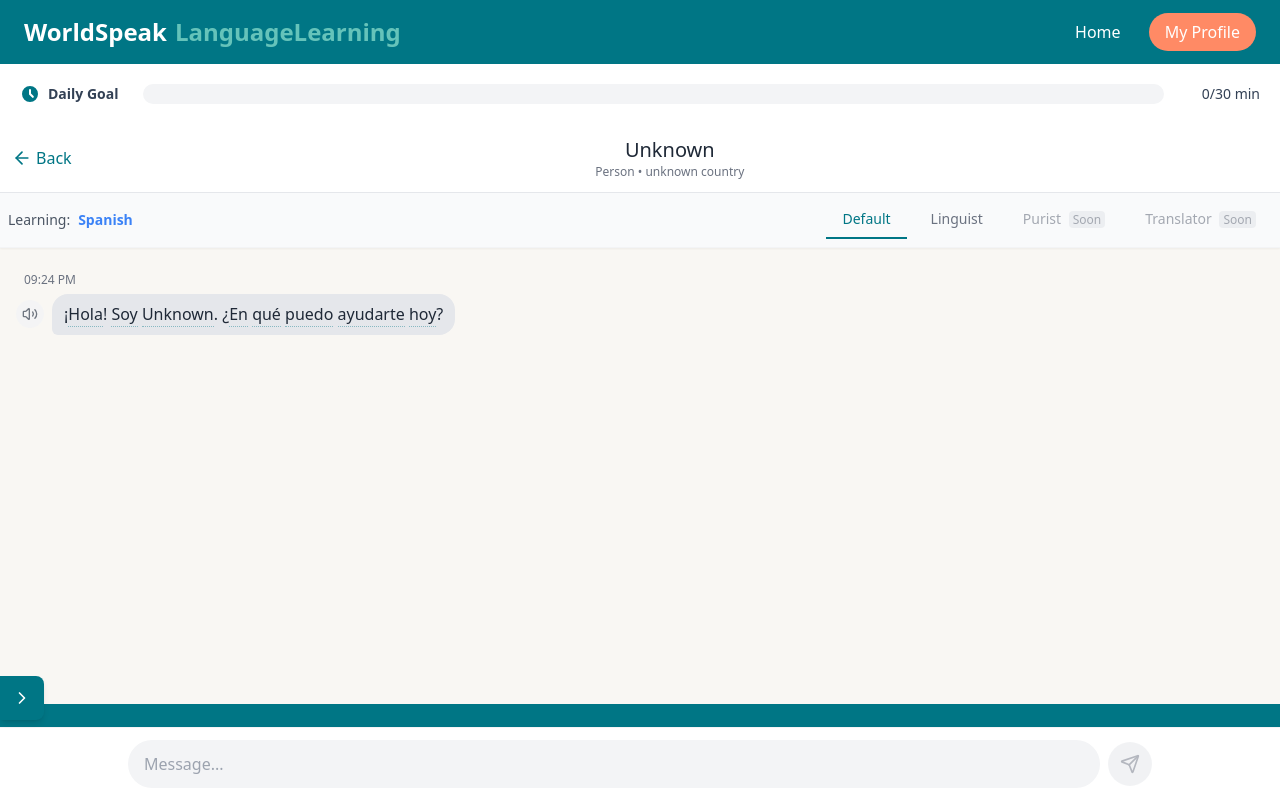
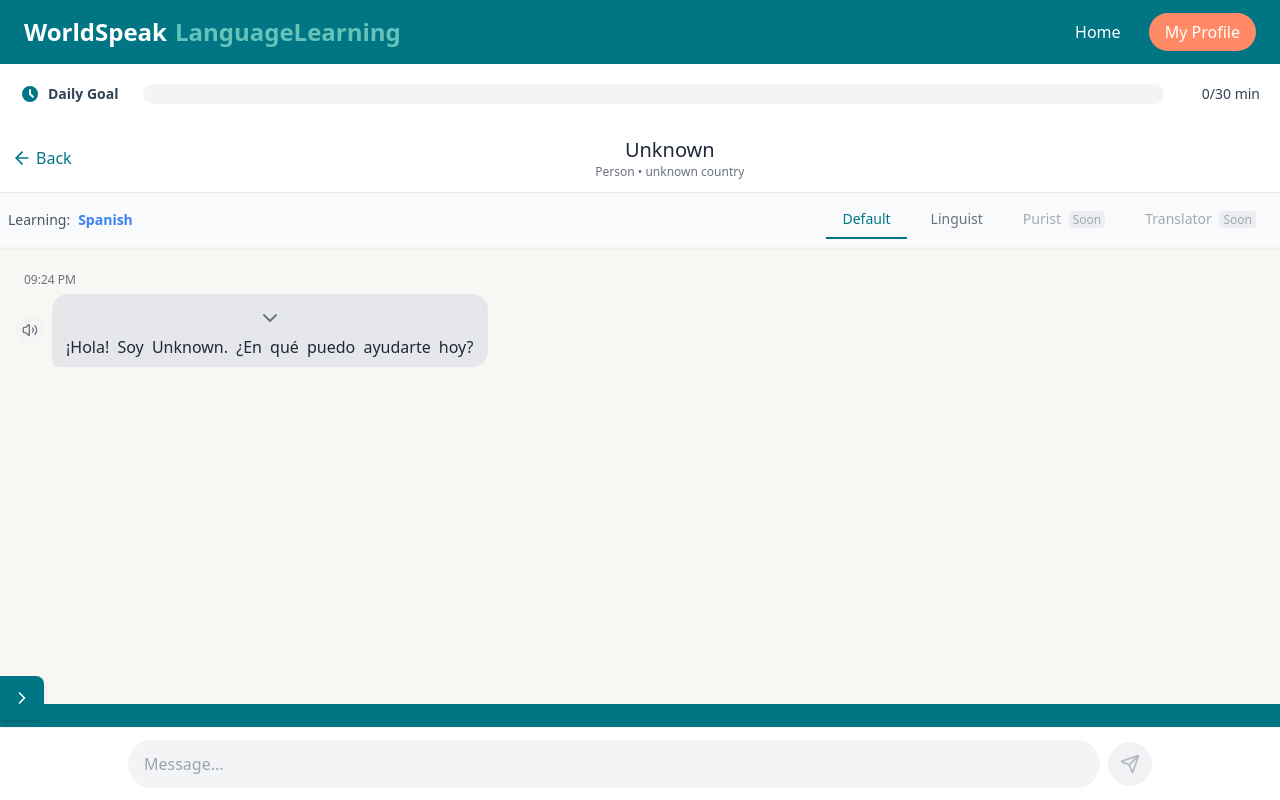
Before and after one commit to Alyosha-Cole/WORLD-SPEAK, a SvelteKit app in the folder frontend/: page /country/1/people/1/chat in a window 1280 px wide. Built offline with nearby package versions, Linux system fonts and the light colour scheme.

Commit message:
cleaned up toolbar with a collapseable chevron

```diff
--- /dev/null
+++ b/frontend/src/lib/components/DefaultModeToolbar.svelte
@@ -0,0 +1,85 @@
+<!-- DefaultModeToolbar.svelte -->
+<script>
+    import { createEventDispatcher } from 'svelte';
+    import { Eye, Volume2, Languages, Image } from 'lucide-svelte';
+
+    // Props
+    export let activeTool = 'inspect'; // Default tool is "inspect"
+    export let enabledTools = {
+      inspect: true,   // Enabled by default
+      speak: false,    // Set to true when ready
+      translate: false, // Set to true when ready
+      image: false     // Set to true when ready
+    };
+
+    // Event dispatcher to communicate with parent component
+    const dispatch = createEventDispatcher();
+
+    // Tool configurations
+    const tools = [
+      {
+        id: 'inspect',
+        name: 'Inspect',
+        icon: Eye,
+        description: 'Click on words to see details'
+      },
+      {
+        id: 'speak',
+        name: 'Speak',
+        icon: Volume2,
+        description: 'Click on words to hear pronunciation (UI only)'
+      },
+      {
+        id: 'translate',
+        name: 'Translate',
+        icon: Languages,
+        description: 'Click on words to see translation'
+      },
+      {
+        id: 'image',
+        name: 'Image',
+        icon: Image,
+        description: 'Click on words to see related images'
+      }
+    ];
+
+    // Handle tool selection
+    function selectTool(toolId) {
+      // The inspect tool is always available
+      if (toolId === 'inspect') {
+        activeTool = toolId;
+        dispatch('toolChange', { toolId });
+        return;
+      }
+
+      // If other tools are disabled, show coming soon message
+      if (!enabledTools[toolId]) {
+        dispatch('comingSoon', { toolId });
+        return;
+      }
+
+      // Otherwise set it as the active tool
+      activeTool = toolId;
+      dispatch('toolChange', { toolId });
+    }
+  </script>
+
+  <div class="default-mode-toolbar bg-white border-b border-gray-200 py-2">
+    <div class="flex justify-around items-center">
+      {#each tools as tool}
+        <button
+          class="flex flex-col items-center p-2 rounded-md transition-colors
+                {activeTool === tool.id ? 'bg-blue-100 text-blue-700' : 'text-gray-600 hover:bg-gray-100'}
+                {!enabledTools[tool.id] && tool.id !== 'inspect' ? 'opacity-60' : 'opacity-100'}"
+          on:click={() => selectTool(tool.id)}
+          title={enabledTools[tool.id] || tool.id === 'inspect' ? tool.description : `${tool.name} - Coming Soon!`}
+        >
+          <svelte:component this={tool.icon} class="h-5 w-5 mb-1" />
+          <span class="text-xs">{tool.name}</span>
+          {#if !enabledTools[tool.id] && tool.id !== 'inspect'}
+            <span class="text-xs text-gray-500">Soon</span>
+          {/if}
+        </button>
+      {/each}
+    </div>
+  </div>
--- /dev/null
+++ b/frontend/src/lib/components/DefaultToolHandler.svelte
@@ -0,0 +1,84 @@
+<!-- DefaultToolHandler.svelte -->
+<script>
+    import { createEventDispatcher } from 'svelte';
+
+    // Props
+    export let message = "";
+    export let language = "spanish";
+    export let activeTool = "inspect";
+
+    // Event dispatcher
+    const dispatch = createEventDispatcher();
+
+    // Process the message text to create a structure we can work with
+    let words = [];
+
+    $: {
+      if (message) {
+        words = message.split(/\s+/).map((word, index) => ({
+          text: word,
+          originalIndex: index,
+          cleanText: word.replace(/[.,!?;:()'"]/g, '')
+        }));
+      }
+    }
+
+    // Handle word click based on active tool
+    function handleWordClick(word, event) {
+      // Calculate position info for popups or sidebars
+      const rect = event.target.getBoundingClientRect();
+      const posInfo = {
+        x: rect.left + (rect.width / 2),
+        y: rect.top,
+        width: rect.width,
+        height: rect.height
+      };
+
+      // Always allow inspect tool to work since it's implemented
+      if (activeTool === 'inspect') {
+        dispatch('inspect', { word: word.cleanText, posInfo });
+        return;
+      }
+
+      // Dispatch different events based on active tool
+      switch (activeTool) {
+        case 'speak':
+          dispatch('speak', { word: word.cleanText });
+          break;
+        case 'translate':
+          dispatch('translate', { word: word.cleanText, posInfo });
+          break;
+        case 'image':
+          dispatch('image', { word: word.cleanText });
+          break;
+        default:
+          // Default to inspect as fallback
+          dispatch('inspect', { word: word.cleanText, posInfo });
+      }
+    }
+  </script>
+
+  <div class="message-content">
+    {#each words as word, i}
+      <span
+        class="word cursor-pointer {
+          activeTool === 'inspect' ? 'hover:bg-blue-50' :
+          activeTool === 'speak' ? 'hover:bg-green-50' :
+          'hover:bg-yellow-100'
+        } px-0.5 py-0.5 rounded"
+        on:click={(e) => handleWordClick(word, e)}
+      >
+        {word.text}{i < words.length - 1 ? ' ' : ''}
+      </span>
+    {/each}
+  </div>
+
+  <style>
+    .message-content {
+      line-height: 1.5;
+    }
+
+    .word {
+      display: inline;
+    }
+  </style>
--- a/frontend/src/lib/components/DefaultView.svelte
+++ b/frontend/src/lib/components/DefaultView.svelte
@@ -1,92 +1,111 @@
+<!-- DefaultView.svelte -->
 <script>
+  import { createEventDispatcher } from 'svelte';
+  import DefaultModeToolbar from './DefaultModeToolbar.svelte';
+  import DefaultToolHandler from './DefaultToolHandler.svelte';
+
   // Props
   export let message = "";
   export let language = "spanish";
 
-    // Event dispatching
-    import { createEventDispatcher } from 'svelte';
+  // State
+  let activeTool = "inspect"; // Default to inspect tool
+  let isToolbarVisible = false; // Start with toolbar collapsed
+
+  // The inspect tool is already implemented, speak is UI-enabled but functionality pending
+  let enabledTools = {
+    inspect: true,    // Already implemented
+    speak: true,      // UI enabled but functionality pending
+    translate: false, // Enable when ready
+    image: false      // Enable when ready
+  };
+
+  // Event dispatcher to bubble events up to parent
   const dispatch = createEventDispatcher();
 
-    // Process text for Spanish (or other languages with special characters)
-    function processTextWithSpecialChars(text) {
-      // This regex pattern includes Spanish special characters as word characters
-      // It treats áéíóúüñÁÉÍÓÚÜÑ as parts of words, not as separate tokens
-      const wordPattern = /[a-zA-ZáéíóúüñÁÉÍÓÚÜÑ]+/g;
-
-      const tokens = [];
-      let lastIndex = 0;
-      let match;
-
-      // Find all words with special characters
-      while ((match = wordPattern.exec(text)) !== null) {
-        // If there's content between the last match and this one, add it as non-word content
-        if (match.index > lastIndex) {
-          tokens.push({
-            text: text.substring(lastIndex, match.index),
-            isWord: false
-          });
+  // Toggle toolbar visibility
+  function toggleToolbar() {
+    isToolbarVisible = !isToolbarVisible;
   }
 
-        // Add the matched word
-        tokens.push({
-          text: match[0],
-          isWord: true
-        });
-
-        lastIndex = match.index + match[0].length;
+  // Handle tool change
+  function handleToolChange(event) {
+    activeTool = event.detail.toolId;
   }
 
-      // Add any remaining text after the last match
-      if (lastIndex < text.length) {
-        tokens.push({
-          text: text.substring(lastIndex),
-          isWord: false
-        });
+  // Handle coming soon message
+  function handleComingSoon(event) {
+    const toolId = event.detail.toolId;
+    alert(`${toolId.charAt(0).toUpperCase() + toolId.slice(1)} tool coming soon!`);
   }
 
-      return tokens;
+  // Handle speak tool click - temporary placeholder functionality
+  function handleSpeakEvent(event) {
+    const { word } = event.detail;
+    alert(`Speak functionality for word "${word}" coming soon!`);
   }
 
-    // Process the text based on the language
-    let textParts = processTextWithSpecialChars(message);
+  // Forward events from the tool handler to the parent
+  function forwardEvent(event) {
+    const eventName = event.type;
+    const detail = event.detail;
 
-    // Handle word click
-    function handleWordClick(wordText) {
-      // Just pass the whole word as-is, let the dictionary API handle finding the base form
-      dispatch('wordClick', {
-        word: wordText,
-        posInfo: { pos: "unknown" }
-      });
+    dispatch(eventName, detail);
+
+    // Special case for inspect as it's equivalent to wordClick in the parent
+    if (eventName === 'inspect') {
+      dispatch('wordClick', detail);
+    }
   }
 </script>
 
 <div class="default-view">
-    {#each textParts as part}
-      {#if part.isWord}
-        <span
-          class="word-clickable"
-          on:click={() => handleWordClick(part.text)}
-        >{part.text}</span>
-      {:else}
-        <span>{part.text}</span>
+  <!-- Toolbar toggle button -->
+  <div class="toolbar-toggle flex justify-center border-b border-gray-200">
+    <button
+      class="p-1 text-gray-500 hover:text-gray-700 focus:outline-none transition-transform duration-200"
+      class:rotate-180={isToolbarVisible}
+      on:click={toggleToolbar}
+      aria-label={isToolbarVisible ? "Hide toolbar" : "Show toolbar"}
+    >
+      <svg xmlns="http://www.w3.org/2000/svg" width="24" height="24" viewBox="0 0 24 24" fill="none" stroke="currentColor" stroke-width="2" stroke-linecap="round" stroke-linejoin="round" class="feather feather-chevron-down">
+        <polyline points="6 9 12 15 18 9"></polyline>
+      </svg>
+    </button>
+  </div>
+
+  <!-- Only show toolbar in default mode when expanded -->
+  {#if isToolbarVisible}
+    <DefaultModeToolbar
+      bind:activeTool={activeTool}
+      bind:enabledTools={enabledTools}
+      on:toolChange={handleToolChange}
+      on:comingSoon={handleComingSoon}
+    />
   {/if}
-    {/each}
+
+  <!-- Message content with active tool -->
+  <DefaultToolHandler
+    {message}
+    {language}
+    {activeTool}
+    on:inspect={forwardEvent}
+    on:speak={handleSpeakEvent}
+    on:translate={forwardEvent}
+    on:image={forwardEvent}
+  />
 </div>
 
 <style>
   .default-view {
-      line-height: 1.5;
-      word-wrap: break-word;
+    width: 100%;
   }
 
-    .word-clickable {
-      cursor: pointer;
-      border-bottom: 1px dotted rgba(0, 118, 133, 0.4);
-      display: inline-block;
+  .rotate-180 {
+    transform: rotate(180deg);
   }
 
-    .word-clickable:hover {
-      color: #007685;
-      background-color: rgba(0, 118, 133, 0.05);
+  .toolbar-toggle {
+    cursor: pointer;
   }
 </style>
--- a/frontend/src/routes/country/[code]/people/[personId]/chat/+page.svelte
+++ b/frontend/src/routes/country/[code]/people/[personId]/chat/+page.svelte
@@ -9,6 +9,55 @@
   import DefaultView from '$lib/components/DefaultView.svelte'; // Import DefaultView component
   import WordDetailSidebar from '$lib/components/WordDetailSidebar.svelte'; // Import WordDetailSidebar
   import ChatModesToolbar from '$lib/components/ChatModesToolbar.svelte';
+
+
+
+  // Add a state variable to track which features are enabled
+let enabledFeatures = {
+  inspect: true,   // Already implemented
+  speak: false,    // Coming soon
+  translate: false, // Coming soon
+  image: false      // Coming soon
+};
+
+// Update the handleWordClick function to handle different tool actions
+function handleWordClick(event) {
+  const { word, posInfo } = event.detail;
+  selectedWord = word;
+  selectedWordPosInfo = posInfo;
+  showWordSidebar = true;
+}
+
+// Add handlers for other tool actions
+function handleSpeak(event) {
+  const { word } = event.detail;
+  // Implement speak functionality or show coming soon
+  if (!enabledFeatures.speak) {
+    alert("Speak feature coming soon!");
+    return;
+  }
+  // Actual implementation goes here
+}
+
+function handleTranslate(event) {
+  const { word, posInfo } = event.detail;
+  // Implement translate functionality or show coming soon
+  if (!enabledFeatures.translate) {
+    alert("Translation feature coming soon!");
+    return;
+  }
+  // Actual implementation goes here
+}
+
+function handleImage(event) {
+  const { word } = event.detail;
+  // Implement image functionality or show coming soon
+  if (!enabledFeatures.image) {
+    alert("Image feature coming soon!");
+    return;
+  }
+  // Actual implementation goes here
+}
 
   // Get country code and person ID from URL
   const countryCode = $page.params.code;
@@ -423,12 +472,7 @@
     console.log(`Switched to ${mode} mode`);
   }
 
-  // Handle word click in default mode
-  function handleWordClick(word, posInfo) {
-    selectedWord = word;
-    selectedWordPosInfo = posInfo;
-    showWordSidebar = true;
-  }
+
 </script>
 
 <svelte:head>
@@ -521,12 +565,15 @@
                   <!-- Purist mode is not fully implemented yet -->
                   {msg.content}
                 {:else}
-                  <!-- Default mode with word analysis -->
-                  <DefaultView
-                    message={msg.content}
-                    language={conversationLanguage}
-                    on:wordClick={(event) => handleWordClick(event.detail.word, event.detail.posInfo)}
-                  />
+                  <!-- In the chat messages section, modify the DefaultView component usage -->
+<DefaultView
+message={msg.content}
+language={conversationLanguage}
+on:wordClick={handleWordClick}
+on:speak={handleSpeak}
+on:translate={handleTranslate}
+on:image={handleImage}
+/>
                 {/if}
               {:else}
                 <!-- User messages are always shown as-is -->
```
Lines whose indentation alone changed are shown as unchanged.
